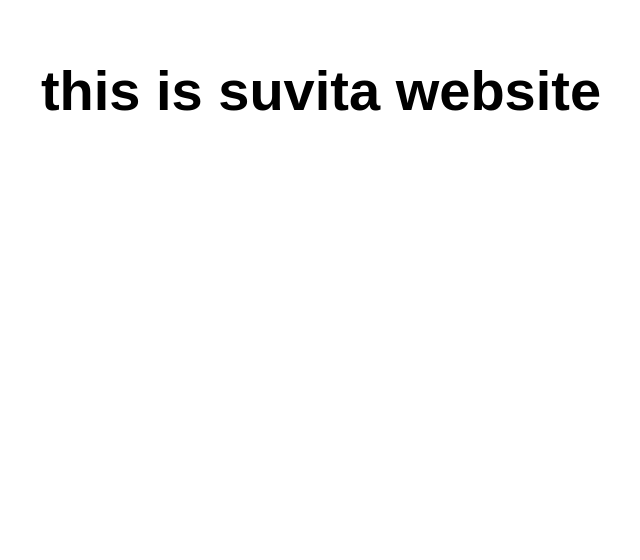
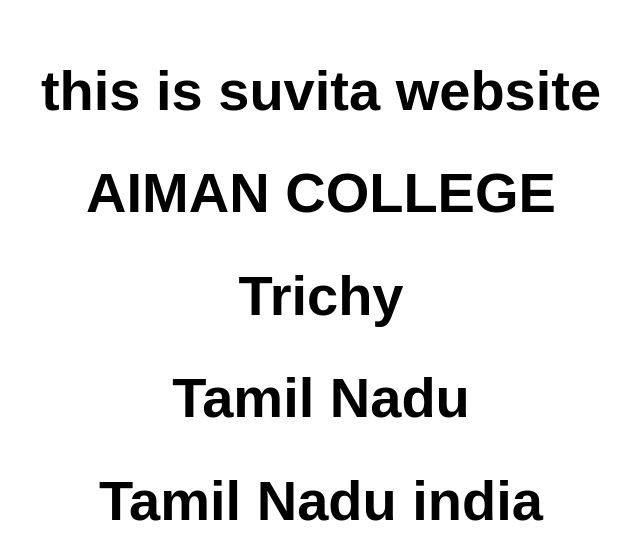
Before and after one commit to SuvitaG/suvitaaiman, a website: page src/index.html in a window 1280 px wide. Shown: the whole page, without its empty margins (319-959 px from the left). Drawn offline with Linux system fonts and the light colour scheme.

Commit message:
added address v2

```diff
--- a/src/index.html
+++ b/src/index.html
@@ -11,6 +11,10 @@
 <body>
   <main>
     <h1>this is suvita website</h1>
+    <h1>AIMAN COLLEGE</h1>
+    <h1>Trichy</h1>
+    <h1>Tamil Nadu</h1>
+    <h1>Tamil Nadu india</h1>
   </main>
 </body>
 
```
